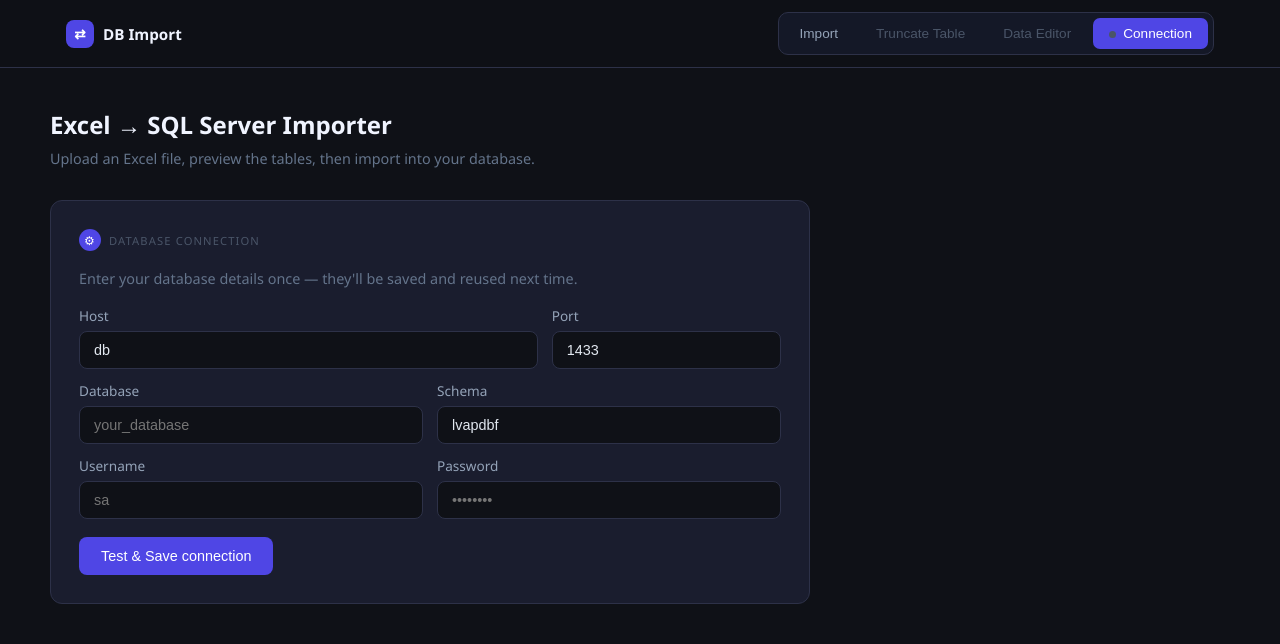
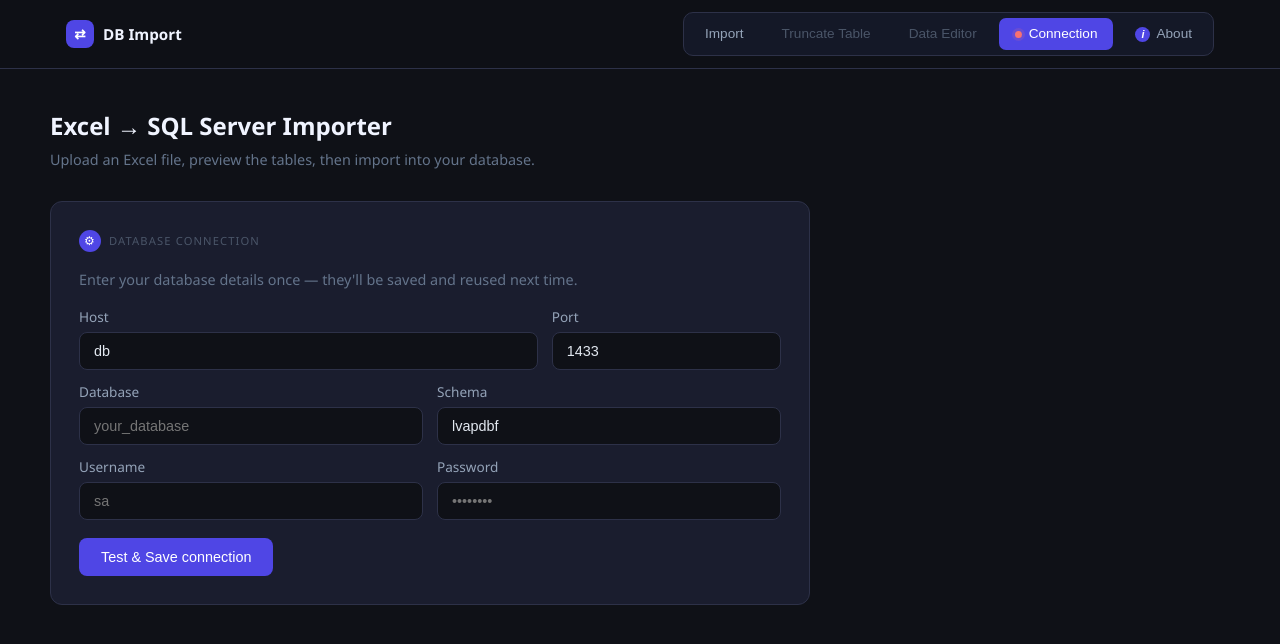
Before and after one commit to aungmyomyat-gic/db-import, a Flask app: page / in a window 1280 px wide. Shown: the top 644 px of the page. Run offline with Flask 3, Linux system fonts and the light colour scheme.

Commit message:
feat: add delete functionality for saved DB connection and enhance UI with about section

```diff
--- a/app.py
+++ b/app.py
@@ -382,6 +382,14 @@ def set_config():
         "host": host, "port": port, "database": database,
         "username": username, "password": password, "schema": schema,
     })
+    return jsonify({"ok": True})
+
+
+@app.route("/config", methods=["DELETE"])
+def delete_config():
+    """Remove the saved DB connection so the user can set up a new one."""
+    if CONFIG_PATH.exists():
+        CONFIG_PATH.unlink()
     return jsonify({"ok": True})
 
 
--- a/templates/index.html
+++ b/templates/index.html
@@ -73,6 +73,14 @@
   .nav-btn:hover { color: #e2e8f0; background: #1e213a }
   .nav-btn.active { color: #fff; background: #4f46e5 }
   .nav-btn:disabled { color: #4a5568; cursor: not-allowed; background: transparent }
+  .nav-icon-info {
+    display: inline-flex; align-items: center; justify-content: center;
+    width: 15px; height: 15px; border-radius: 50%;
+    background: #4f46e5; color: #fff;
+    font-size: .68rem; font-style: italic; font-weight: 700;
+    margin-right: 6px; vertical-align: middle;
+  }
+  .nav-btn.active .nav-icon-info { background: rgba(255, 255, 255, .25); color: #fff }
   .multi-table-list { display: grid; gap: 8px; min-width: 0; width: 100% }
   .multi-table-row { display: flex; gap: 7px; align-items: center; min-width: 0; width: 100% }
   .multi-table-row input { flex: 1 1 auto; min-width: 0; width: 100% }
@@ -334,6 +342,10 @@
     background: #4a5568; margin-right: 7px; vertical-align: middle;
   }
   .nav-dot.connected { background: #4ade80; box-shadow: 0 0 0 3px rgba(74, 222, 128, .15) }
+  .nav-dot.error { background: #f87171; box-shadow: 0 0 0 3px rgba(248, 113, 113, .15) }
+
+  /* Connection card read-mode inputs */
+  #card-conn input:disabled { opacity: .75; cursor: default; background: #1a1d29 }
 
   /* Preview table */
   .preview-header { display: flex; justify-content: space-between; align-items: center; margin-bottom: 14px }
@@ -456,6 +468,7 @@
       <button class="nav-btn" id="nav-truncate" disabled>Truncate Table</button>
       <button class="nav-btn" id="nav-editor" disabled>Data Editor</button>
       <button class="nav-btn" id="nav-connection" title="Not connected"><span class="nav-dot" id="nav-conn-dot"></span>Connection</button>
+      <button class="nav-btn" id="nav-about"><span class="nav-icon-info">i</span>About</button>
     </nav>
   </div>
 </header>
@@ -510,7 +523,11 @@
       </div>
     </div>
 
-    <div class="btn-row">
+    <div class="btn-row" id="conn-view-actions">
+      <button class="btn secondary" id="btn-edit-conn">Edit Connection</button>
+      <button class="btn danger" id="btn-delete-conn">Delete Connection</button>
+    </div>
+    <div class="btn-row hidden" id="conn-edit-actions">
       <button class="btn" id="btn-save-conn">Test &amp; Save connection</button>
       <button class="btn secondary hidden" id="btn-cancel-conn">Cancel</button>
     </div>
@@ -633,11 +650,10 @@
     </div>
   </div>
 
-  </main>
-
-  <aside class="side-panel">
-    <details class="side-fold hidden">
-      <summary class="side-title">Scan အကြောင်း</summary>
+  <!-- ── About ────────────────────────────────────────── -->
+  <div class="card hidden" id="card-about">
+    <div class="card-title active"><span class="step">i</span> About</div>
+    <p class="subtitle" style="margin-bottom:18px">Excel → SQL Server Importer — how table scanning works.</p>
     <div class="side-section">
       <h2>Table တွေကို ဘယ်လိုရှာလဲ</h2>
       <p>App က user ရွေးထားတဲ့ Excel sheet ထဲက <strong>■ 実施前テストデータ</strong> section ကိုပဲ ဖတ်ပါတယ်။ အဲဒီ section ထဲမှာ <strong>MZAIHP(...)</strong>, <strong>MSHHNP(...)</strong> လို table name တွေကို ရှာပါတယ်။</p>
@@ -647,8 +663,11 @@
         <li><strong>Column range:</strong> header row မှာ ပထမ column ကနေ blank column မရောက်မချင်း ဖတ်ပါတယ်။ ဥပမာ <strong>B:AI</strong> လို့ပြပါတယ်။</li>
       </ul>
     </div>
-    </details>
-
+  </div>
+
+  </main>
+
+  <aside class="side-panel">
     <div class="card hidden" id="card-results">
       <div class="card-title done"><span class="step">✓</span> Import Results</div>
       <div id="results-body"></div>
@@ -681,6 +700,7 @@ let editorSortColumn = null
 let editorSortDir = 'asc'
 let editorAvailableTables = []
 let isConfigured = false
+let savedConfig = null
 
 const EDITOR_HISTORY_KEY = 'dbimport_editor_history'
 let editorHistory = []
@@ -693,8 +713,11 @@ fetch('/config').then(r => r.json()).then(data => {
     $('nav-truncate').disabled = false
     $('nav-editor').disabled = false
     updateConnStatus(data.config)
+    setConnMode('view')
     show($('card-upload'))
   } else {
+    $('nav-conn-dot').classList.add('error')
+    setConnMode('edit')
     show($('card-conn'))   // first-time setup
     $('nav-import').classList.remove('active')
     $('nav-connection').classList.add('active')
@@ -702,8 +725,10 @@ fetch('/config').then(r => r.json()).then(data => {
 })
 
 function updateConnStatus(cfg) {
+  savedConfig = cfg
   $('nav-connection').title = `Connected to ${cfg.host}:${cfg.port} / ${cfg.database} (${cfg.username})`
   $('nav-conn-dot').classList.add('connected')
+  $('nav-conn-dot').classList.remove('error')
   // pre-fill the edit form too
   $('db-host').value = cfg.host
   $('db-port').value = cfg.port
@@ -713,18 +738,36 @@ function updateConnStatus(cfg) {
   $('db-pass').value = cfg.password || ''
 }
 
+// Toggle the Connection card between read-only "view" mode (after a successful
+// connection) and an editable "edit" mode (first-time setup, or Edit Connection).
+function setConnMode(mode) {
+  const fields = ['db-host', 'db-port', 'db-name', 'db-schema', 'db-user', 'db-pass']
+  if (mode === 'view') {
+    fields.forEach(id => { $(id).disabled = true })
+    show($('conn-view-actions'))
+    hide($('conn-edit-actions'))
+  } else {
+    fields.forEach(id => { $(id).disabled = false })
+    hide($('conn-view-actions'))
+    show($('conn-edit-actions'))
+    if (isConfigured) show($('btn-cancel-conn')); else hide($('btn-cancel-conn'))
+  }
+}
+
 // ── Main navigation ──────────────────────────────────────────────────────────
 $('nav-import').addEventListener('click', () => {
   document.querySelector('.container').classList.remove('editor-layout')
   hide($('card-conn')); hide($('btn-cancel-conn'))
   hide($('card-truncate-manager'))
   hide($('card-data-editor'))
+  hide($('card-about'))
   show($(lastImportCard))
   if (restoreImportResults) show($('card-results'))
   $('nav-import').classList.add('active')
   $('nav-truncate').classList.remove('active')
   $('nav-editor').classList.remove('active')
   $('nav-connection').classList.remove('active')
+  $('nav-about').classList.remove('active')
 })
 
 $('nav-truncate').addEventListener('click', () => {
@@ -736,10 +779,12 @@ $('nav-truncate').addEventListener('click', () => {
   hide($('card-results'))
   show($('card-truncate-manager'))
   hide($('card-data-editor'))
+  hide($('card-about'))
   $('nav-truncate').classList.add('active')
   $('nav-import').classList.remove('active')
   $('nav-editor').classList.remove('active')
   $('nav-connection').classList.remove('active')
+  $('nav-about').classList.remove('active')
   loadTruncateSchemas()
 })
 
@@ -748,11 +793,12 @@ function activateEditorTab() {
   const visible = ['card-conn', 'card-upload', 'card-preview'].find(id => !$(id).classList.contains('hidden'))
   if (visible && visible !== 'card-conn') lastImportCard = visible
   restoreImportResults = !$('card-results').classList.contains('hidden')
-  ;['card-conn', 'card-upload', 'card-preview', 'card-truncate-manager'].forEach(id => hide($(id)))
+  ;['card-conn', 'card-upload', 'card-preview', 'card-truncate-manager', 'card-about'].forEach(id => hide($(id)))
   hide($('card-results')); show($('card-data-editor'))
   $('nav-editor').classList.add('active')
   $('nav-import').classList.remove('active'); $('nav-truncate').classList.remove('active')
   $('nav-connection').classList.remove('active')
+  $('nav-about').classList.remove('active')
 }
 
 $('nav-editor').addEventListener('click', () => {
@@ -768,18 +814,34 @@ function openTableInEditor(schema, table) {
 }
 
 $('nav-connection').addEventListener('click', () => {
+  document.querySelector('.container').classList.remove('editor-layout')
+  const visible = ['card-conn', 'card-upload', 'card-preview'].find(id => !$(id).classList.contains('hidden'))
+  if (visible && visible !== 'card-conn') lastImportCard = visible
+  restoreImportResults = !$('card-results').classList.contains('hidden')
+  ;['card-conn', 'card-upload', 'card-preview', 'card-truncate-manager', 'card-data-editor', 'card-about'].forEach(id => hide($(id)))
+  hide($('card-results'))
+  show($('card-conn'))
+  setConnMode(isConfigured ? 'view' : 'edit')
+  $('nav-connection').classList.add('active')
+  $('nav-import').classList.remove('active')
+  $('nav-truncate').classList.remove('active')
+  $('nav-editor').classList.remove('active')
+  $('nav-about').classList.remove('active')
+})
+
+$('nav-about').addEventListener('click', () => {
   document.querySelector('.container').classList.remove('editor-layout')
   const visible = ['card-conn', 'card-upload', 'card-preview'].find(id => !$(id).classList.contains('hidden'))
   if (visible && visible !== 'card-conn') lastImportCard = visible
   restoreImportResults = !$('card-results').classList.contains('hidden')
   ;['card-conn', 'card-upload', 'card-preview', 'card-truncate-manager', 'card-data-editor'].forEach(id => hide($(id)))
   hide($('card-results'))
-  show($('card-conn'))
-  if (isConfigured) show($('btn-cancel-conn')); else hide($('btn-cancel-conn'))
-  $('nav-connection').classList.add('active')
+  show($('card-about'))
+  $('nav-about').classList.add('active')
   $('nav-import').classList.remove('active')
   $('nav-truncate').classList.remove('active')
   $('nav-editor').classList.remove('active')
+  $('nav-connection').classList.remove('active')
 })
 
 function loadEditorSchemas(preselect) {
@@ -1290,10 +1352,50 @@ $('btn-truncate-selected').addEventListener('click', async () => {
   renderTruncateTableInputs()
 })
 
-// ── Connection: edit / save ───────────────────────────────────────────────────
+// ── Connection: view / edit / save / delete ───────────────────────────────────
+$('btn-edit-conn').addEventListener('click', () => {
+  hide($('err-conn'))
+  setConnMode('edit')
+})
+
 $('btn-cancel-conn').addEventListener('click', () => {
-  hide($('btn-cancel-conn'))
+  hide($('err-conn'))
+  if (isConfigured && savedConfig) {
+    updateConnStatus(savedConfig)
+    setConnMode('view')
+  } else {
     $('nav-import').click()
+  }
+})
+
+$('btn-delete-conn').addEventListener('click', () => {
+  if (!confirm('Delete the saved database connection? You will need to reconnect before importing again.')) return
+  hide($('err-conn'))
+  setLoading($('btn-delete-conn'), true, 'Deleting…')
+  fetch('/config', { method: 'DELETE' })
+    .then(r => r.json())
+    .then(data => {
+      setLoading($('btn-delete-conn'), false, 'Delete Connection')
+      if (data.error) { showErr($('err-conn'), data.error); return }
+      isConfigured = false
+      savedConfig = null
+      $('nav-truncate').disabled = true
+      $('nav-editor').disabled = true
+      $('nav-connection').title = 'Not connected'
+      $('nav-conn-dot').classList.remove('connected')
+      $('nav-conn-dot').classList.add('error')
+      $('db-host').value = 'db'
+      $('db-port').value = '1433'
+      $('db-name').value = ''
+      $('db-schema').value = 'lvapdbf'
+      $('db-user').value = ''
+      $('db-pass').value = ''
+      setConnMode('edit')
+    })
+    .catch(e => {
+      setLoading($('btn-delete-conn'), false, 'Delete Connection')
+      showErr($('err-conn'), 'Delete failed: ' + e)
+    })
 })
 
 $('btn-save-conn').addEventListener('click', () => {
@@ -1325,7 +1427,7 @@ $('btn-save-conn').addEventListener('click', () => {
     isConfigured = true
     $('nav-truncate').disabled = false
     $('nav-editor').disabled = false
-    hide($('btn-cancel-conn'))
+    setConnMode('view')
     $('nav-import').click()
   })
   .catch(e => {
@@ -1708,7 +1810,7 @@ function buildResults(results) {
       ? `<div class="result-errors">${r.errors.map(escapeHtml).join('<br>')}</div>` : ''
     const actions = (r.status === 'ok' || r.status === 'warn')
       ? `<div class="result-actions">
-          <button class="btn secondary btn-edit-table" data-table="${escapeAttr(r.name)}" title="Open in Data Editor">Edit</button>
+          <button class="btn secondary btn-edit-table" data-table="${escapeAttr(r.name)}" title="Open in Data Editor">View</button>
           <button class="btn danger btn-truncate" data-table="${escapeAttr(r.name)}">Truncate</button>
         </div>`
       : ''
```
Lines whose indentation alone changed are shown as unchanged.
